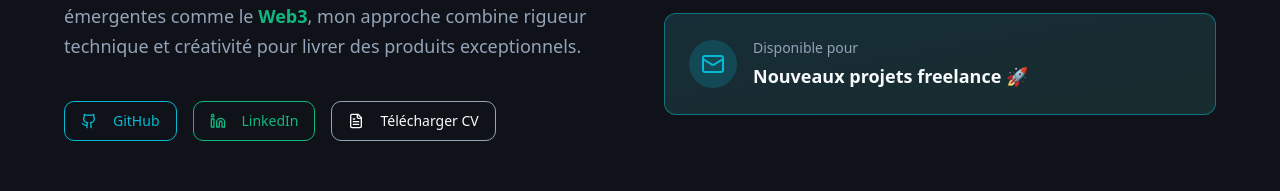
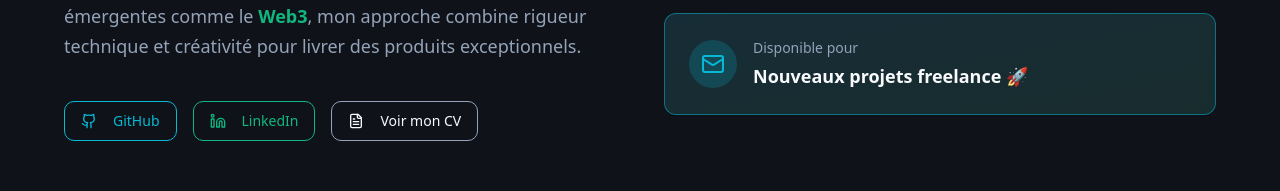
Before and after one commit to BastienLopez/Portfolio, a React (Vite) app: page / in a window 1280 px wide. Shown: the part 1486-1677 px from the top of the page. Built offline with nearby package versions, Linux system fonts and the light colour scheme; the HTML template or start-up script is replaced by a standard one.

Commit message:
up root CV

```diff
--- a/src/components/About.tsx
+++ b/src/components/About.tsx
@@ -61,9 +61,9 @@ const About = () => {
                   </a>
                 </Button>
                 <Button asChild variant="outline" className="border-muted-foreground hover:border-foreground">
-                  <a href="/CV_LOPEZ_BASTIEN_FREELANCE.pdf" download>
+                  <a href="https://BastienLopez.github.io/Portfolio/CV_LOPEZ_BASTIEN_FREELANCE.pdf" download>
                     <FileText className="w-4 h-4 mr-2" />
-                    Télécharger CV
+                    Voir mon CV
                   </a>
                 </Button>
               </div>
```
